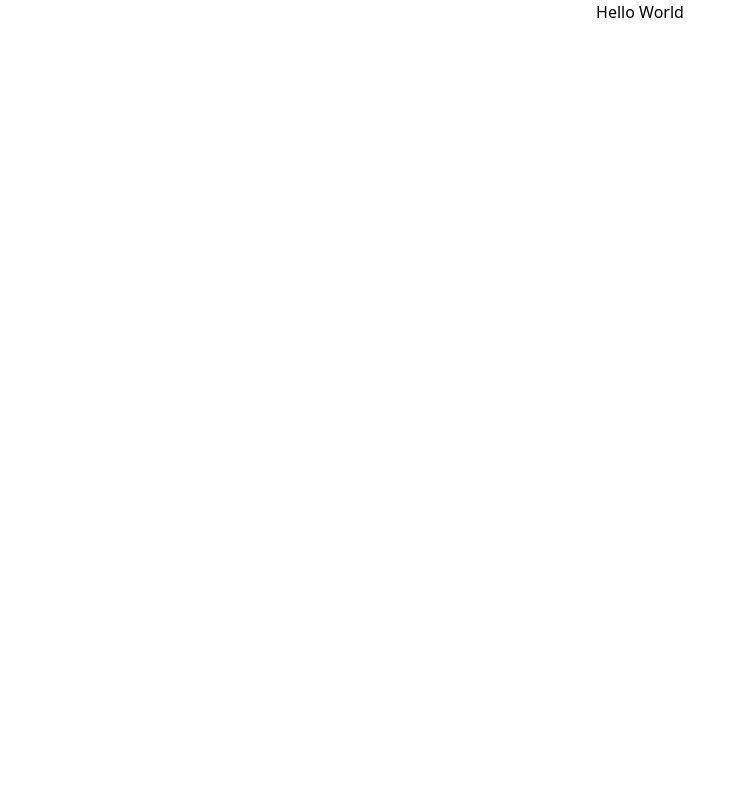
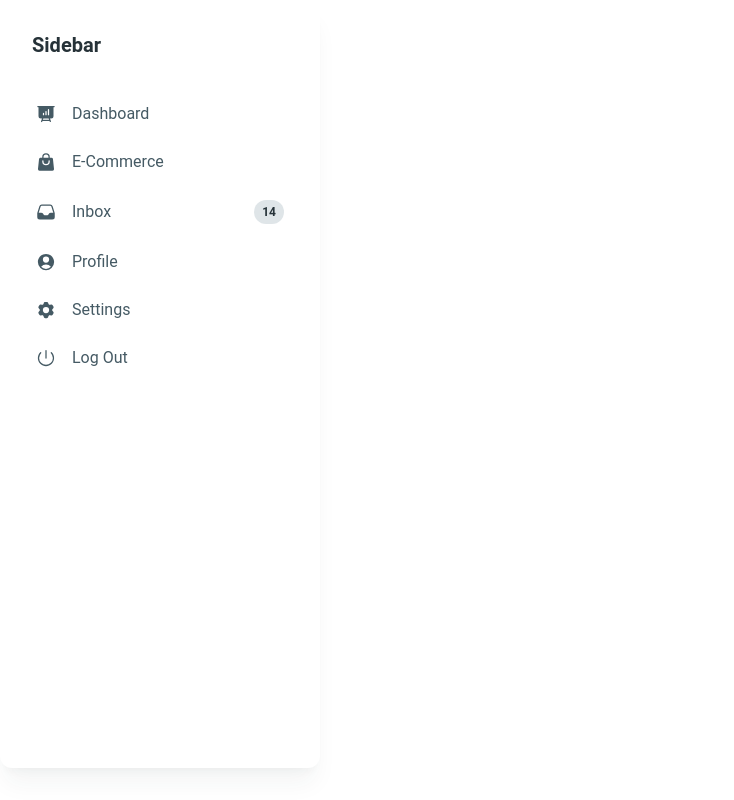
Before and after one commit to JREccleston/Coral-reef-store, a React (Create React App) app: page / in a window 1280 px wide. Shown: the whole page, without its empty margins (0-734 px from the left). Built offline with nearby package versions, Linux system fonts and the light colour scheme.

Commit message:
Added sidebar

```diff
--- a/package.json
+++ b/package.json
@@ -3,6 +3,8 @@
   "version": "0.1.0",
   "private": true,
   "dependencies": {
+    "@heroicons/react": "^2.0.18",
+    "@material-tailwind/react": "^2.1.4",
     "@testing-library/jest-dom": "^5.17.0",
     "@testing-library/react": "^13.4.0",
     "@testing-library/user-event": "^13.5.0",
--- a/src/App.js
+++ b/src/App.js
@@ -3,7 +3,7 @@
 function App() {
   return (
     <div className="App">
-      <h>Hello World</h>
+
     </div>
   );
 }
--- /dev/null
+++ b/src/componets/sidebar.jsx
@@ -0,0 +1,71 @@
+import React from 'react'
+import {
+    Card,
+    Typography,
+    List,
+    ListItem,
+    ListItemPrefix,
+    ListItemSuffix,
+    Chip,
+} from "@material-tailwind/react";
+import {
+    PresentationChartBarIcon,
+    ShoppingBagIcon,
+    UserCircleIcon,
+    Cog6ToothIcon,
+    InboxIcon,
+    PowerIcon,
+} from "@heroicons/react/24/solid";
+
+export function DefaultSidebar() {
+    return (
+        <Card className="h-[calc(100vh-2rem)] w-full max-w-[20rem] p-4 shadow-xl shadow-blue-gray-900/5">
+            <div className="mb-2 p-4">
+                <Typography variant="h5" color="blue-gray">
+                    Sidebar
+                </Typography>
+            </div>
+            <List>
+                <ListItem>
+                    <ListItemPrefix>
+                        <PresentationChartBarIcon className="h-5 w-5" />
+                    </ListItemPrefix>
+                    Dashboard
+                </ListItem>
+                <ListItem>
+                    <ListItemPrefix>
+                        <ShoppingBagIcon className="h-5 w-5" />
+                    </ListItemPrefix>
+                    E-Commerce
+                </ListItem>
+                <ListItem>
+                    <ListItemPrefix>
+                        <InboxIcon className="h-5 w-5" />
+                    </ListItemPrefix>
+                    Inbox
+                    <ListItemSuffix>
+                        <Chip value="14" size="sm" variant="ghost" color="blue-gray" className="rounded-full" />
+                    </ListItemSuffix>
+                </ListItem>
+                <ListItem>
+                    <ListItemPrefix>
+                        <UserCircleIcon className="h-5 w-5" />
+                    </ListItemPrefix>
+                    Profile
+                </ListItem>
+                <ListItem>
+                    <ListItemPrefix>
+                        <Cog6ToothIcon className="h-5 w-5" />
+                    </ListItemPrefix>
+                    Settings
+                </ListItem>
+                <ListItem>
+                    <ListItemPrefix>
+                        <PowerIcon className="h-5 w-5" />
+                    </ListItemPrefix>
+                    Log Out
+                </ListItem>
+            </List>
+        </Card>
+    );
+}
--- a/src/index.js
+++ b/src/index.js
@@ -2,11 +2,17 @@
 import ReactDOM from 'react-dom/client';
 import './index.css';
 import App from './App';
+import { DefaultSidebar } from './componets/sidebar';
+import { ThemeProvider } from "@material-tailwind/react";
+
 
 
 const root = ReactDOM.createRoot(document.getElementById('root'));
 root.render(
 
-  <App />
+  <ThemeProvider>
+    <DefaultSidebar />
+  </ThemeProvider>
+
 
 );
--- a/tailwind.config.js
+++ b/tailwind.config.js
@@ -1,5 +1,5 @@
-/** @type {import('tailwindcss').Config} */
-module.exports = {
+const withMT = require("@material-tailwind/react/utils/withMT");
+module.exports = withMT({
   content: [
     "./src/**/*.{js,jsx,ts,tsx}",
   ],
@@ -7,4 +7,4 @@
     extend: {},
   },
   plugins: [],
-}
+});
```
Also changed, not shown: 1 other file (tests, documents, lock files or other folders).
